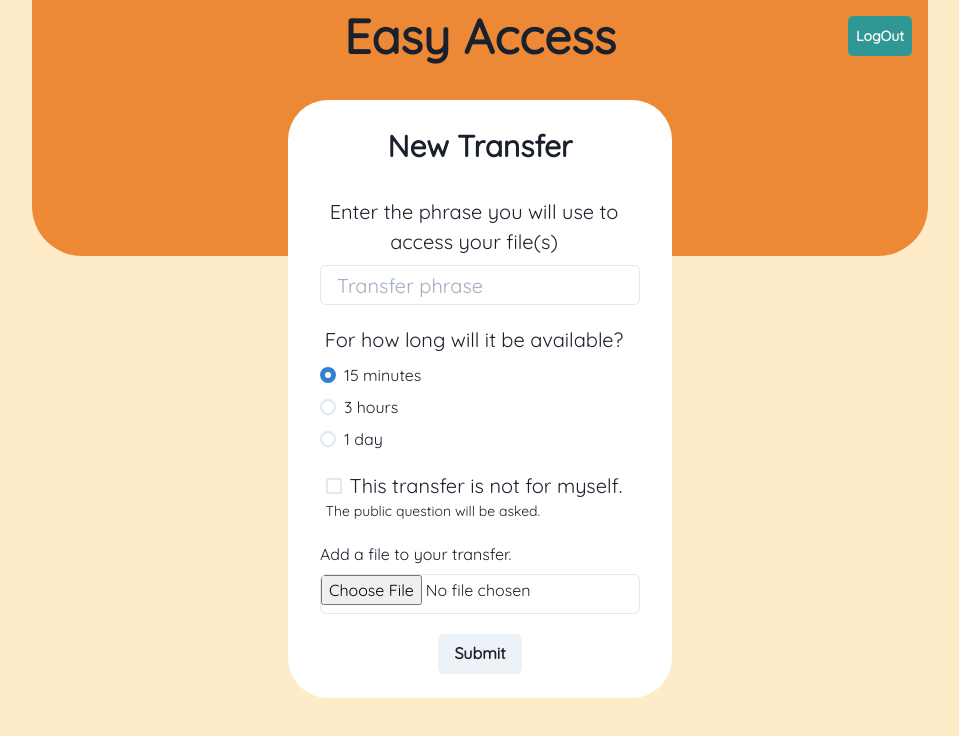
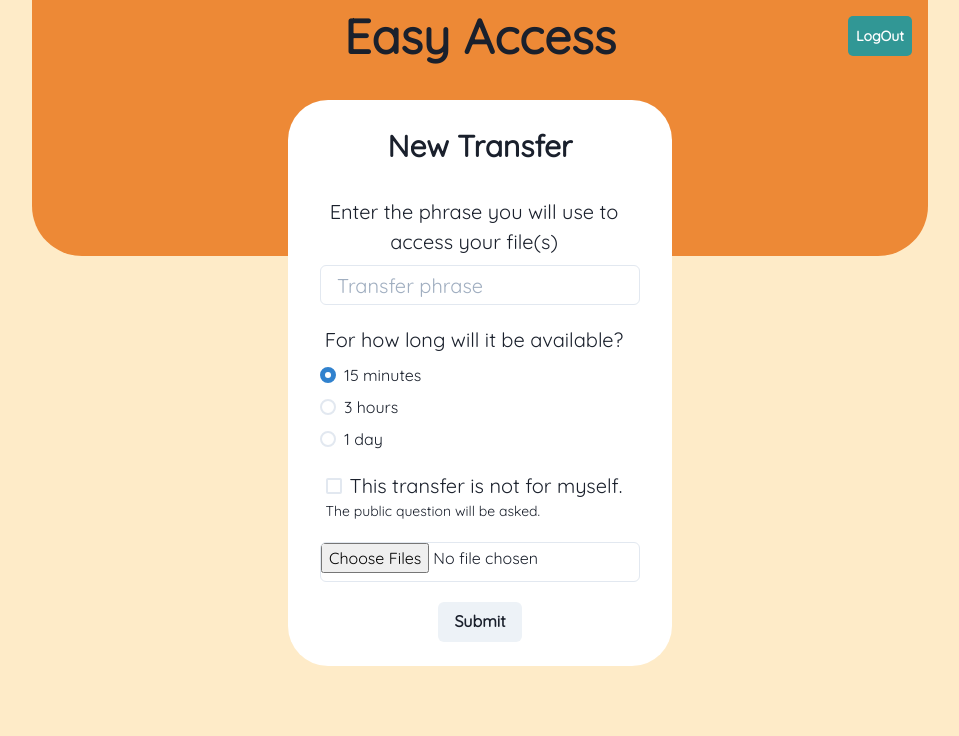
Before and after one commit to UrielFuentes98/easy-access, a React (Create React App) app in the folder web/: page /newtransfer in a window 1280 px wide. Shown: the top 736 px of the page, without its empty margins (160-1119 px from the left). Built offline with nearby package versions, Linux system fonts and the light colour scheme; what magic-sdk would draw is missing.

Commit message:
Adding multi file upload feature.

```diff
--- a/web/src/Pages/NewTransfer/index.tsx
+++ b/web/src/Pages/NewTransfer/index.tsx
@@ -1,5 +1,5 @@
 import { Box, VStack } from "@chakra-ui/layout";
-import { Alert, Button, Text } from "@chakra-ui/react";
+import { Alert, Button, Input, Text } from "@chakra-ui/react";
 import { Form, Formik } from "formik";
 import { durationOption, InputField } from "features";
 import { useState } from "react";
@@ -16,28 +16,20 @@ export interface NewTransferForm {
   phrase: string;
   duration: string;
   is_public: boolean;
-  file: File;
+  files: File[];
 }
 
 const initialValues: NewTransferForm = {
   phrase: "",
   duration: "15",
   is_public: false,
-  file: {} as File,
+  files: [] as File[],
 };
 
 function validatePhrase(value: string) {
   let error;
   if (!value) {
     error = "You should enter the transfer phrase";
-  }
-  return error;
-}
-
-function validateFile(value: File) {
-  let error;
-  if (!value?.name) {
-    error = "You should upload a file.";
   }
   return error;
 }
@@ -50,7 +42,6 @@ const durationOptions: durationOption[] = [
 
 function NewTransfer() {
   const history = useHistory();
-  const [submitErr, setSubmitErr] = useState(false);
   const [errMsg, setErrMsg] = useState("");
   return (
     <>
@@ -64,22 +55,21 @@ function NewTransfer() {
         <Formik
           initialValues={initialValues}
           onSubmit={async (values: NewTransferForm, actions) => {
-            const transferResponse = await POST_NewTransfer(values);
-            if (transferResponse.ok) {
-              const newTransferResBody: TransferResponse =
-                await transferResponse.json();
-              const filesResponse = await POST_SaveFiles(
-                values.file,
-                newTransferResBody.new_id
+            const transferRes = await POST_NewTransfer(values);
+            if (transferRes.ok) {
+              const newTransResBody: TransferResponse =
+                await transferRes.json();
+              const filesTransfered = await POST_SaveFiles(
+                values.files,
+                newTransResBody.new_id
               );
-              if (filesResponse.ok) {
+              if (filesTransfered) {
                 history.push(SITE_PATHS.HOME);
               } else {
-                const filesResBody: ResponseBody = await filesResponse.json();
-                setErrMsg(filesResBody.message);
+                setErrMsg("Hubo un error al guardar los archivos.");
               }
             } else {
-              const body: ResponseBody = await transferResponse.json();
+              const body: ResponseBody = await transferRes.json();
               setErrMsg(body.message);
             }
           }}
@@ -117,11 +107,18 @@ function NewTransfer() {
                     The public question will be asked.
                   </Text>
                 </Box>
-                <InputField
-                  name="file"
-                  inputType="file-upload"
-                  label="Add a file to your transfer."
-                  validate={validateFile}
+                <Input
+                  pl={0}
+                  onChange={(e) => {
+                    if (e.currentTarget.files) {
+                      const newFiles = values.files;
+                      newFiles.push(...Array.from(e.currentTarget.files));
+                      setFieldValue("files", newFiles);
+                    }
+                  }}
+                  type="file"
+                  accept=".pdf, .docx, .jpg, .jpeg, .png"
+                  multiple
                 />
                 {errMsg && (
                   <Alert status="error" textAlign="center">
--- a/web/src/app/utils/api/transfer.ts
+++ b/web/src/app/utils/api/transfer.ts
@@ -37,15 +37,26 @@ function getTransferSendData(
   return sendTransferVals;
 }
 
-export async function POST_SaveFiles(file: File, tran_id: number) {
+export async function POST_SaveFiles(
+  files: File[],
+  tran_id: number
+): Promise<boolean> {
+  const result = files.every(async (file) => {
+    const fileStatus = await POST_SaveFile(file, tran_id);
+    return fileStatus;
+  });
+  return result;
+}
+
+async function POST_SaveFile(file: File, tran_id: number): Promise<boolean> {
   const filesData = new FormData();
   filesData.append("File", file);
   filesData.append("tranId", tran_id.toString());
-  const response = await fetch("/transfer/files", {
+  const response = await fetch("/transfer/file", {
     method: "POST",
     body: filesData,
   });
-  return response;
+  return response.ok;
 }
 
 export async function GET_FilesNames(transferId: number, accessId: string) {
--- a/web/src/features/InputField/index.tsx
+++ b/web/src/features/InputField/index.tsx
@@ -86,17 +86,6 @@ export const InputField: React.FC<InputFieldProps> = ({
             {label}
           </FormLabel>
         </Checkbox>
-      ) : inputType === "file-upload" ? (
-        <Input
-          pl={0}
-          id={field.name}
-          name={field.name}
-          onChange={(e) => {
-            setValue(e.currentTarget.files![0]);
-          }}
-          type="file"
-          accept=".pdf, .docx, .jpg, .jpeg, .png"
-        />
       ) : (
         <Input {...field} {...props} id={field.name} fontSize={fontSize} />
       )}
```
